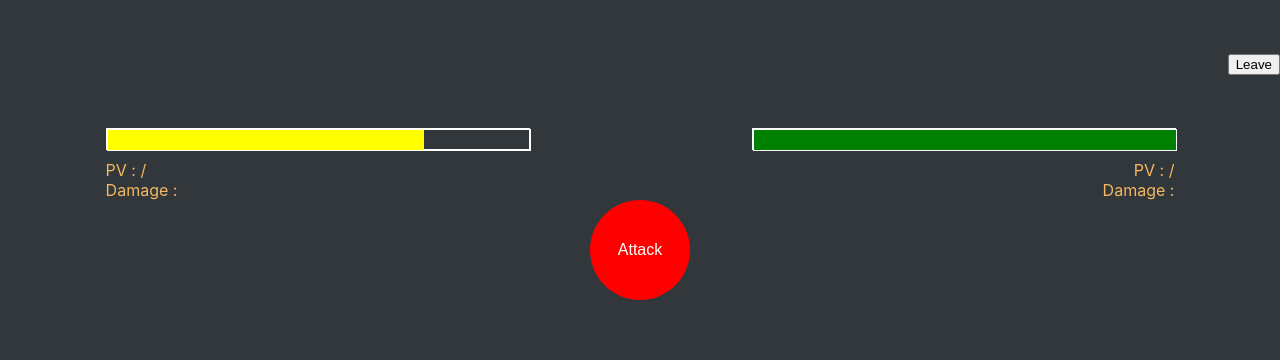
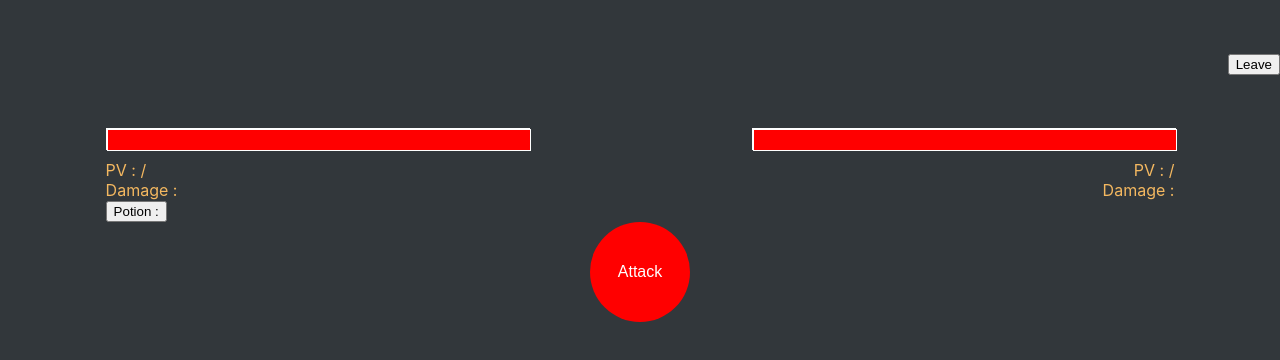
Before and after one commit to TzRPheonix/mmorpg, a React (Create React App) app in the folder FrontEnd/mmorpg/: page /fight in a window 1280 px wide. Shown: the top 360 px of the page. Built offline with nearby package versions, Linux system fonts and the light colour scheme; no server answers.

Commit message:
Utilisation potion

```diff
--- a/FrontEnd/mmorpg/src/fight/fight.css
+++ b/FrontEnd/mmorpg/src/fight/fight.css
@@ -53,3 +53,32 @@
     font-size: 16px;
     cursor: pointer;
   }
+
+
+  .messageBox {
+    position: fixed;
+    top: 50%;
+    left: 50%;
+    transform: translate(-50%, -50%);
+    background-color: rgba(169, 23, 23, 0.8);
+    color: rgb(255, 255, 255);
+    padding: 10px;
+    border-radius: 5px;
+    animation: fadeInOut 3s ease;
+    animation-fill-mode: forwards;
+  }
+
+@keyframes fadeInOut {
+    0% {
+        opacity: 0;
+    }
+    10% {
+        opacity: 1;
+    }
+    90% {
+        opacity: 1;
+    }
+    100% {
+        opacity: 0;
+    }
+}
--- a/FrontEnd/mmorpg/src/fight/fight.js
+++ b/FrontEnd/mmorpg/src/fight/fight.js
@@ -59,7 +59,7 @@ async function handleEndCombat(starterPV, monsterPV) {
 }
 
 function Fight() {
-    const playerName = localStorage.getItem('username');
+    const username = localStorage.getItem('username');
     const [StarterLVL, setStarterLVL] = useState(null);
     const [StarterPV, setStarterPV] = useState(null);
     const [StarterMAXPV, setStarterMAXPV] = useState(null);
@@ -68,6 +68,9 @@ function Fight() {
     const [monsterPV, setMonsterPV] = useState(null);
     const [monsterMAXPV, setMonsterMAXPV] = useState(null);
     const [monsterDMG, setMonsterDMG] = useState(null);
+    const [nbPotion, setNbPotion] = useState(null);
+    const [message, setMessage] = useState(null);
+
 
     useEffect(() => {
         const fetchData = async () => {
@@ -76,6 +79,7 @@ function Fight() {
             setStarterPV(data.starterPV);
             setStarterMAXPV(data.starterMAXPV);
             setStarterDMG(data.starterDMG);
+            setNbPotion(data.healthPotionCount);
         };
 
         fetchData();
@@ -103,6 +107,30 @@ function Fight() {
         }
         if (newMonsterPV <= 0 || StarterPV <= 0) {
             handleEndCombat(StarterPV, newMonsterPV);
+        }
+    };
+
+    const handlePotion = async () => {
+        try {
+            const response = await fetch('http://localhost:3000/api/useHealthPotion', {
+                method: 'PUT',
+                headers: {
+                    'Content-Type': 'application/json'
+                },
+                body: JSON.stringify({ username, StarterPV })
+            });
+            const data = await response.json();
+            console.log(data.message);
+            console.log(StarterPV)
+            console.log(data)
+            console.log(data.newPV)
+            if (StarterPV !== data.newPV) {
+                setNbPotion(nbPotion - 1);
+                setStarterPV(data.newPV);
+            }
+            setMessage(data.message);
+        } catch (error) {
+            console.error(error);
         }
     };
 
@@ -140,18 +168,21 @@ function Fight() {
         <div className='containerFight'>
             <div className='fightZone'>
                 <div className='playerZone'>
-                    <span>{playerName}</span>
+                    <span>{username}</span>
                     <div className='lifeBar'>
-                    <LifeBar health={75} />
+                    <LifeBar health={Math.floor((StarterPV / StarterMAXPV) * 100)} />
                     </div>
                     <span style={{color:'#F4B860'}}>PV : {StarterPV}/{StarterMAXPV}</span>
                     <br></br>
                     <span style={{color:'#F4B860'}}>Damage : {StarterDMG}</span>
+                    <div className='potionZone'>
+                        <button className='potionButton' onClick={handlePotion}>Potion : {nbPotion}</button>
+                    </div>
                 </div>
                 <div className='monsterZone'>
                     <span >{monsterName}</span>
                     <div className='lifeBar'>
-                    <LifeBar health={100} />
+                    <LifeBar health={Math.floor((monsterPV / monsterMAXPV) * 100)} />
                     </div>
                     <span style={{color:'#F4B860'}}>PV : {monsterPV}/{monsterMAXPV}</span>
                     <br></br>
@@ -161,6 +192,11 @@ function Fight() {
             <div className='attack'>
                 <button className='btnAttack' onClick={handleAttack}>Attack</button>
             </div>
+            {message && (
+                <div className="messageBox">
+                    {message}
+                </div>
+            )}
         </div>
     </div>
   );
```
